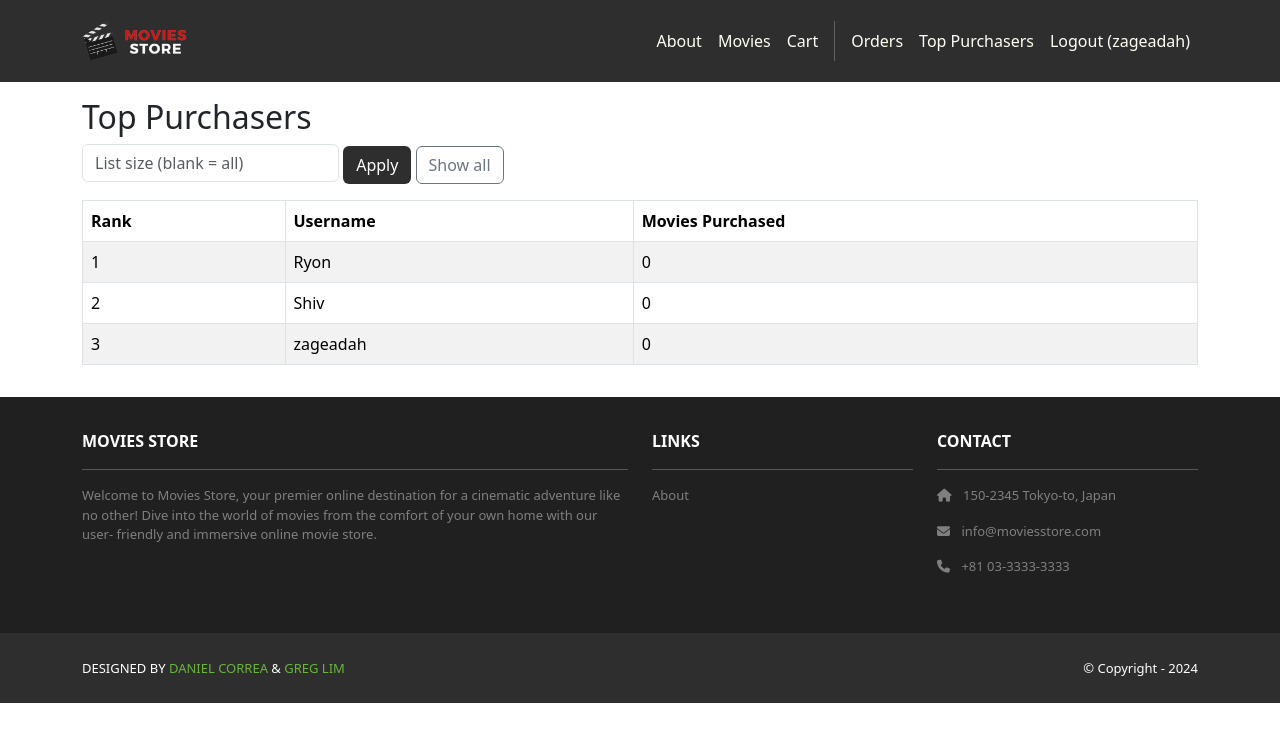
After one commit to ZaneGeadah/moviesstore, a Django app: page /cart/top-purchasers/ in a window 1280 px wide. The commit adds this page. Shown: the top 742 px of the page. Run offline with Django 5.2, Linux system fonts and the light colour scheme; a user stored in the database is signed in; data comes from the database, SQL or seed files in the repository; both versions use the stored data as it was after the commit; data that the repository does not hold is empty; some libraries are stand-ins or nearby versions.

Commit message:
Add admin Top Purchasers page; fix merge conflict in movies/views.py

```diff
--- /dev/null
+++ b/cart/templates/cart/top_purchasers.html
@@ -0,0 +1,35 @@
+{% extends 'base.html' %}
+{% block content %}
+<div class="p-3">
+    <div class="container">
+        <h2>Top Purchasers</h2>
+        <form method="get" class="mb-3">
+            <input type="number" min="1" name="size" value="{{ size }}" class="form-control d-inline w-auto" placeholder="List size (blank = all)">
+            <button type="submit" class="btn bg-dark text-white">Apply</button>
+            <a href="{% url 'cart.top_purchasers' %}" class="btn btn-outline-secondary">Show all</a>
+        </form>
+        <table class="table table-bordered table-striped">
+            <thead>
+                <tr>
+                    <th>Rank</th>
+                    <th>Username</th>
+                    <th>Movies Purchased</th>
+                </tr>
+            </thead>
+            <tbody>
+                {% for u in users %}
+                <tr>
+                    <td>{{ forloop.counter }}</td>
+                    <td>{{ u.username }}</td>
+                    <td>{{ u.purchases }}</td>
+                </tr>
+                {% empty %}
+                <tr>
+                    <td colspan="3">No users found.</td>
+                </tr>
+                {% endfor %}
+            </tbody>
+        </table>
+    </div>
+</div>
+{% endblock content %}
--- a/cart/urls.py
+++ b/cart/urls.py
@@ -5,4 +5,5 @@ urlpatterns = [
     path('<int:id>/add/', views.add, name='cart.add'),
     path('clear/', views.clear, name='cart.clear'),
     path('purchase/', views.purchase, name='cart.purchase'),
+    path('top-purchasers/', views.top_purchasers, name='cart.top_purchasers'),
 ]
--- a/cart/views.py
+++ b/cart/views.py
@@ -1,6 +1,10 @@
 from django.shortcuts import render
 
 # Create your views here.
+from django.contrib.admin.views.decorators import staff_member_required
+from django.contrib.auth.models import User
+from django.db.models import Sum, Value
+from django.db.models.functions import Coalesce
 from django.shortcuts import get_object_or_404, redirect
 from movies.models import Movie
 from .utils import calculate_cart_total
@@ -55,3 +59,12 @@ def purchase(request):
     template_data['order_id'] = order.id
     return render(request, 'cart/purchase.html',
         {'template_data': template_data})
+
+@staff_member_required
+def top_purchasers(request):
+    users = (User.objects.annotate(purchases=Coalesce(Sum('order__item__quantity'), Value(0))).order_by('-purchases', 'username'))
+    size = request.GET.get('size')
+    if size and size.isdigit() and int(size) > 0:
+        users = users[:int(size)]
+    template_data = {'title': 'Top Purchasers'}
+    return render(request, 'cart/top_purchasers.html', {'template_data': template_data, 'users': users, 'size': size or ''})
--- a/moviesstore/templates/base.html
+++ b/moviesstore/templates/base.html
@@ -5,13 +5,11 @@
 <head>
     <title>{{ template_data.title }}</title>
 
-    <link href="https://cdn.jsdelivr.net/npm/bootstrap@5.3.3/dist/css/bootstrap.min.css" rel="stylesheet"
-        crossorigin="anonymous">
+    <link href="https://cdn.jsdelivr.net/npm/bootstrap@5.3.3/dist/css/bootstrap.min.css" rel="stylesheet" crossorigin="anonymous">
 
     <link rel="stylesheet" href="https://cdnjs.cloudflare.com/ajax/libs/font-awesome/6.1.1/css/all.min.css">
 
-    <link href="https://fonts.googleapis.com/css2?family=Poppins:wght@300;400;500;600;700&display=swap"
-        rel="stylesheet">
+    <link href="https://fonts.googleapis.com/css2?family=Poppins:wght@300;400;500;600;700&display=swap" rel="stylesheet">
 
     <script src="https://cdn.jsdelivr.net/npm/bootstrap@5.3.3/dist/js/bootstrap.bundle.min.js" crossorigin="anonymous">
     </script>
@@ -29,8 +27,7 @@
             <a class="navbar-brand" href="{% url 'home.index' %}">
                 <img src="{% static 'img/logo.png' %}" alt="logo" height="40" />
             </a>
-            <button class="navbar-toggler" type="button" data-bs-toggle="collapse" data-bs-target="#navbarNavAltMarkup"
-                aria-controls="navbarNavAltMarkup" aria-expanded="false" aria-label="Toggle navigation">
+            <button class="navbar-toggler" type="button" data-bs-toggle="collapse" data-bs-target="#navbarNavAltMarkup" aria-controls="navbarNavAltMarkup" aria-expanded="false" aria-label="Toggle navigation">
                 <span class="navbar-toggler-icon"></span>
             </button>
             <div class="collapse navbar-collapse" id="navbarNavAltMarkup">
@@ -40,8 +37,10 @@
                     <a class="nav-link" href="{% url 'cart.index' %}">Cart</a>
                     <div class="vr bg-white mx-2 d-none d-lg-block"></div>
                     {% if user.is_authenticated %}
-                    <a class="nav-link" href="{% url 'accounts.orders' %}">Orders
-                    </a>
+                    <a class="nav-link" href="{% url 'accounts.orders' %}">Orders</a>
+                    {% if user.is_staff %}
+                    <a class="nav-link" href="{% url 'cart.top_purchasers' %}">Top Purchasers</a>
+                    {% endif %}
                     <a class="nav-link" href="{% url 'accounts.logout' %}">Logout ({{user.username}})</a>
                     {% else %}
                     <a class="nav-link" href="{% url 'accounts.login' %}">Login</a>
```
Also changed, not shown: db.sqlite3.
